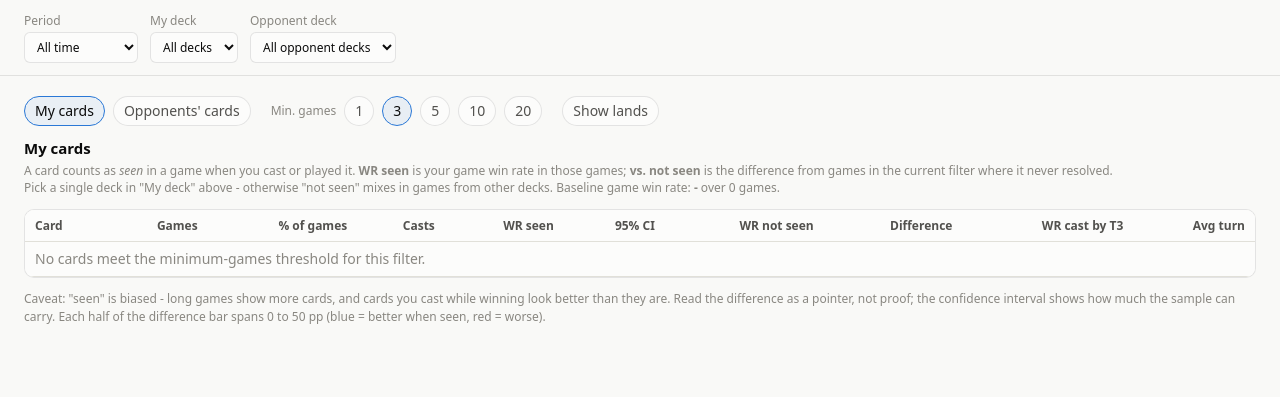
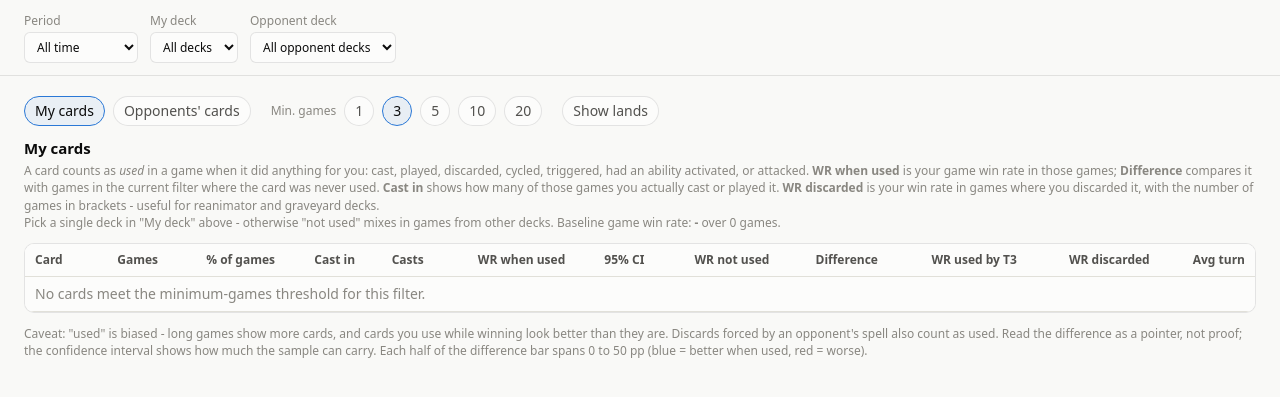
Before and after one commit to lerljaku/mtgostats, a Flask app: page /cards in a window 1280 px wide. Shown: the part 57-454 px from the top of the page. Run offline with Flask 3, Linux system fonts and the light colour scheme.

Commit message:
Track card usage beyond casts and add discard win rate
A card now counts as used when it is cast, played, discarded, cycled,
triggers, has an ability activated, or attacks, so graveyard cards like
Poxwalkers are credited when they return. Tokens are excluded.

Cards page: rename columns to "WR when used", add "Cast in" and
"WR discarded" columns. README updated to match.

Co-Authored-By: Claude Opus 5.5 <noreply@anthropic.com>

```diff
--- a/mtgostats/logparser.py
+++ b/mtgostats/logparser.py
@@ -24,6 +24,10 @@ HAND_RE = re.compile(r"begins the game with (\w+) cards? in hand")
 JOINED_RE = re.compile(r"^@P@P(.+) joined the game\.$")
 ROLLED_RE = re.compile(r"^@P(.+) rolled a (\d+)\.$")
 MATCH_WIN_RE = re.compile(r"wins the match (\d+)-(\d+)")
+# Lines where the first card is the acting player's own card doing something.
+USE_PREFIXES = ("casts @[", "plays @[", "discards @[", "cycles @[",
+                "puts a triggered ability from @[", "activates an ability of @[",
+                "chooses to use @[")
 
 NUMBER_WORDS = {"zero": 0, "one": 1, "two": 2, "three": 3, "four": 4, "five": 5,
                 "six": 6, "seven": 7, "eight": 8, "nine": 9, "ten": 10}
@@ -96,6 +100,10 @@ class Game:
     mulligans: dict[str, int] = field(default_factory=lambda: defaultdict(int))
     # player -> {card name -> turn first cast/played}
     cards: dict[str, dict[str, int]] = field(default_factory=lambda: defaultdict(dict))
+    # player -> {card name -> turn first used}: cast, played, discarded, triggered, attacked...
+    used: dict[str, dict[str, int]] = field(default_factory=lambda: defaultdict(dict))
+    # player -> {card name -> turn first discarded}
+    discarded: dict[str, dict[str, int]] = field(default_factory=lambda: defaultdict(dict))
     cast_counts: dict[str, Counter] = field(default_factory=lambda: defaultdict(Counter))
     lands: dict[str, set] = field(default_factory=lambda: defaultdict(set))
     land_drops: dict[str, dict[int, int]] = field(default_factory=lambda: defaultdict(Counter))
@@ -198,6 +206,20 @@ def parse_match(path: str) -> Match | None:
             continue
         if actor is None:
             continue
+
+        if rest.startswith(USE_PREFIXES):
+            card = CARD_RE.search(rest).group(1)
+            if not card.endswith(" Token"):
+                game.used[actor].setdefault(card, turn)
+                if rest.startswith("discards"):
+                    game.discarded[actor].setdefault(card, turn)
+        elif rest.startswith("is being attacked by @["):
+            # the attackers belong to the other player
+            others = [p for p in names if p != actor]
+            if len(others) == 1:
+                for card in CARD_RE.findall(rest):
+                    if not card.endswith(" Token"):
+                        game.used[others[0]].setdefault(card, turn)
 
         if rest.startswith("plays @[") or rest.startswith("casts @["):
             card = CARD_RE.search(rest).group(1)
--- a/mtgostats/stats.py
+++ b/mtgostats/stats.py
@@ -257,9 +257,10 @@ def group_records(matches: list[Match], key) -> list[dict]:
 def card_stats(matches: list[Match], side: str = "hero", min_games: int = 1) -> list[dict]:
     """Per-card game win rate (hero's perspective).
 
-    side='hero': cards the hero cast/played. 'Seen' = the card was cast or played that
-    game, compared with games in the same filtered set where it was not.
-    side='opp': cards the opponent cast/played - which cards beat you.
+    side='hero': the hero's cards. 'Used' = the card did something that game (cast,
+    played, discarded, cycled, triggered, activated, attacked), compared with games in
+    the same filtered set where it did not.
+    side='opp': the opponent's cards - which cards beat you.
     """
     games = [(m, g) for m in matches for g in decided_games(m)]
     total = Record()
@@ -267,22 +268,26 @@ def card_stats(matches: list[Match], side: str = "hero", min_games: int = 1) ->
         total.add(hero_won(m, g))
 
     seen = defaultdict(Record)
-    early = defaultdict(Record)  # cast on or before the player's 3rd turn
+    early = defaultdict(Record)  # first used on or before turn 3
     first_turn = defaultdict(list)
     casts = defaultdict(int)
+    cast_games = defaultdict(int)
+    discarded = defaultdict(Record)
     is_land = set()
-    on_play_seen = defaultdict(Record)
     for m, g in games:
         player = m.hero if side == "hero" else m.opponent
         won = hero_won(m, g)
-        for card, turn in g.cards.get(player, {}).items():
+        cast = g.cards.get(player, {})
+        for card, turn in g.used.get(player, {}).items():
             seen[card].add(won)
             first_turn[card].append(turn)
-            casts[card] += g.cast_counts[player][card]
             if turn <= 3:
                 early[card].add(won)
-            if g.on_play == m.hero:
-                on_play_seen[card].add(won)
+            if card in cast:
+                cast_games[card] += 1
+                casts[card] += g.cast_counts[player][card]
+        for card in g.discarded.get(player, {}):
+            discarded[card].add(won)
         is_land |= g.lands.get(player, set())
 
     rows = []
@@ -294,10 +299,11 @@ def card_stats(matches: list[Match], side: str = "hero", min_games: int = 1) ->
         rows.append({
             "card": card, "land": card in is_land, "games": rec.n,
             "share": rec.n / total.n if total.n else 0,
-            "casts": casts[card], "wins": rec.wins, "wr": rec.wr, "lo": lo, "hi": hi,
+            "casts": casts[card], "cast_games": cast_games[card], "wins": rec.wins, "wr": rec.wr, "lo": lo, "hi": hi,
             "wr_not": not_seen.wr, "n_not": not_seen.n,
             "delta": (rec.wr - not_seen.wr) if not_seen.wr is not None else None,
             "early_wr": early[card].wr, "early_n": early[card].n,
+            "discard_wr": discarded[card].wr, "discard_n": discarded[card].n,
             "avg_turn": sum(first_turn[card]) / len(first_turn[card]),
         })
     rows.sort(key=lambda r: (-r["games"], r["card"]))
--- a/mtgostats/templates/cards.html
+++ b/mtgostats/templates/cards.html
@@ -14,14 +14,16 @@
 {% if side == 'hero' %}
 <h2>My cards</h2>
 <p class="sub">
-  A card counts as <em>seen</em> in a game when you cast or played it. <strong>WR seen</strong> is your game win rate in those games;
-  <strong>vs. not seen</strong> is the difference from games in the current filter where it never resolved.
-  {% if not filters.deck %}<br>Pick a single deck in "My deck" above - otherwise "not seen" mixes in games from other decks.{% endif %}
+  A card counts as <em>used</em> in a game when it did anything for you: cast, played, discarded, cycled, triggered, had an ability activated, or attacked.
+  <strong>WR when used</strong> is your game win rate in those games; <strong>Difference</strong> compares it with games in the current filter where the card was never used.
+  <strong>Cast in</strong> shows how many of those games you actually cast or played it.
+  <strong>WR discarded</strong> is your win rate in games where you discarded it, with the number of games in brackets - useful for reanimator and graveyard decks.
+  {% if not filters.deck %}<br>Pick a single deck in "My deck" above - otherwise "not used" mixes in games from other decks.{% endif %}
   Baseline game win rate: <strong>{{ pct(baseline.wr) }}</strong> over {{ baseline.n }} games.
 </p>
 {% else %}
 <h2>Opponents' cards</h2>
-<p class="sub">Cards your opponents cast or played. <strong>My WR</strong> is your game win rate in games where they resolved it - low values are the cards that beat you.
+<p class="sub">Cards your opponents used (cast, played, discarded, triggered, activated, attacked with). <strong>My WR</strong> is your game win rate in games where they used it - low values are the cards that beat you.
   Baseline game win rate: <strong>{{ pct(baseline.wr) }}</strong> over {{ baseline.n }} games.</p>
 {% endif %}
 
@@ -29,15 +31,17 @@
 <table class="sortable">
   <thead><tr>
     <th data-sort="text">Card</th>
-    <th class="num" data-sort="num" title="Games where the card was cast or played">Games</th>
-    <th class="num" data-sort="num" title="Share of games in the filter where it was seen">% of games</th>
+    <th class="num" data-sort="num" title="Games where the card was used in any way">Games</th>
+    <th class="num" data-sort="num" title="Share of games in the filter where it was used">% of games</th>
+    <th class="num" data-sort="num" title="Games where it was cast or played, out of the games it was used">Cast in</th>
     <th class="num" data-sort="num" title="Total times cast/played">Casts</th>
-    <th class="num" data-sort="num">{{ 'WR seen' if side == 'hero' else 'My WR' }}</th>
+    <th class="num" data-sort="num">{{ 'WR when used' if side == 'hero' else 'My WR' }}</th>
     <th class="num" data-sort="num" title="95% Wilson confidence interval">95% CI</th>
-    <th class="num" data-sort="num">{{ 'WR not seen' if side == 'hero' else 'My WR otherwise' }}</th>
-    <th class="num" data-sort="num" title="WR seen minus WR not seen, percentage points">Difference</th>
-    <th class="num" data-sort="num" title="Win rate in games where it came down on turn 3 or earlier">WR cast by T3</th>
-    <th class="num" data-sort="num" title="Average turn it first came down">Avg turn</th>
+    <th class="num" data-sort="num">{{ 'WR not used' if side == 'hero' else 'My WR otherwise' }}</th>
+    <th class="num" data-sort="num" title="WR when used minus WR not used, percentage points">Difference</th>
+    <th class="num" data-sort="num" title="Win rate in games where it was first used on turn 3 or earlier">WR used by T3</th>
+    <th class="num" data-sort="num" title="{{ 'Win rate in games where you discarded it (number of games in brackets)' if side == 'hero' else 'Your win rate in games where the opponent discarded it' }}">WR discarded</th>
+    <th class="num" data-sort="num" title="Average turn it was first used">Avg turn</th>
   </tr></thead>
   <tbody>
   {% for r in rows %}
@@ -45,6 +49,7 @@
       <td>{{ r.card }}{% if r.land %} <span class="small">land</span>{% endif %}</td>
       <td class="num">{{ r.games }}</td>
       <td class="num" data-v="{{ r.share }}">{{ pct(r.share) }}</td>
+      <td class="num" data-v="{{ r.cast_games }}">{{ r.cast_games }}</td>
       <td class="num">{{ r.casts }}</td>
       <td class="num" data-v="{{ r.wr }}" title="{{ r.wins }}-{{ r.games - r.wins }}">{{ pct(r.wr) }}<span class="meter"><i style="width: {{ (r.wr * 100)|round(1) }}%"></i></span></td>
       <td class="num muted" data-v="{{ r.lo }}">{{ pct(r.lo) }}–{{ pct(r.hi) }}</td>
@@ -57,13 +62,14 @@
         {% else %}-{% endif %}
       </td>
       <td class="num {{ 'muted' if r.early_n < 5 }}" data-v="{{ r.early_wr if r.early_wr is not none else '' }}">{{ pct(r.early_wr) }} <span class="small">({{ r.early_n }})</span></td>
+      <td class="num {{ 'muted' if r.discard_n < 5 }}" data-v="{{ r.discard_wr if r.discard_wr is not none else '' }}">{{ pct(r.discard_wr) }} <span class="small">({{ r.discard_n }})</span></td>
       <td class="num" data-v="{{ r.avg_turn }}">{{ r.avg_turn|round(1) }}</td>
     </tr>
   {% else %}
-    <tr><td colspan="10" class="muted">No cards meet the minimum-games threshold for this filter.</td></tr>
+    <tr><td colspan="12" class="muted">No cards meet the minimum-games threshold for this filter.</td></tr>
   {% endfor %}
   </tbody>
 </table>
 </div>
-<p class="small">Caveat: "seen" is biased - long games show more cards, and cards you cast while winning look better than they are. Read the difference as a pointer, not proof; the confidence interval shows how much the sample can carry. Each half of the difference bar spans 0 to 50 pp (blue = better when seen, red = worse).</p>
+<p class="small">Caveat: "used" is biased - long games show more cards, and cards you use while winning look better than they are. Discards forced by an opponent's spell also count as used. Read the difference as a pointer, not proof; the confidence interval shows how much the sample can carry. Each half of the difference bar spans 0 to 50 pp (blue = better when used, red = worse).</p>
 {% endblock %}
```
Also changed, not shown: README.md.
